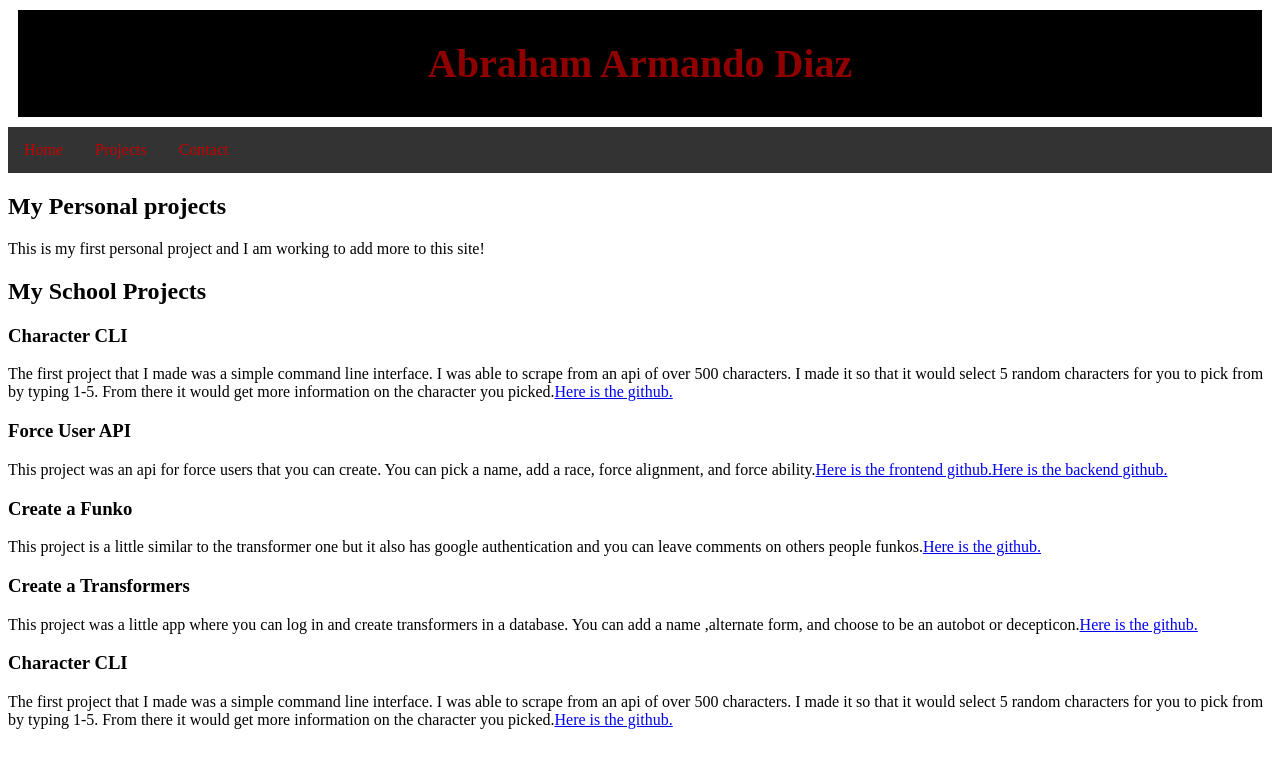
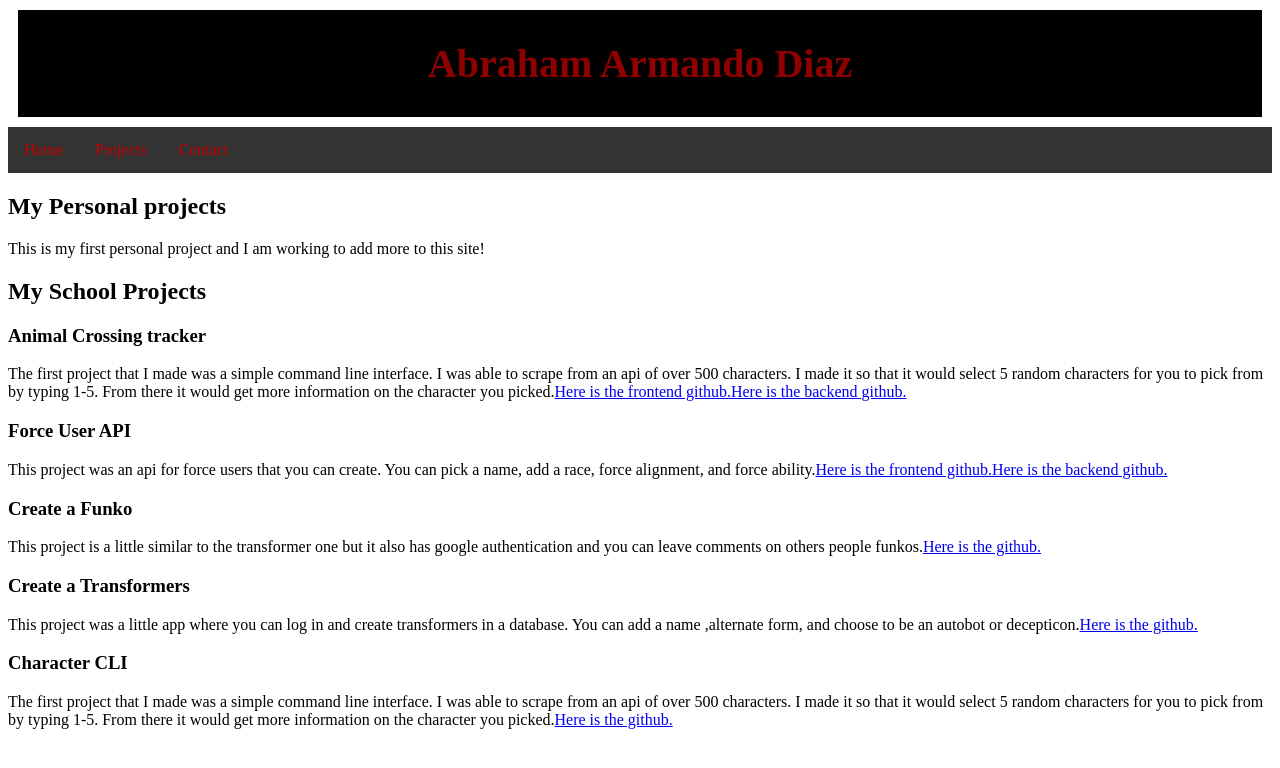
Before and after one commit to abdiaz2018/my-portfolio, a React (Create React App) app: page /projects in a window 1280 px wide. Shown: the top 768 px of the page. Built offline with nearby package versions, Linux system fonts and the light colour scheme; the HTML template or start-up script is replaced by a standard one.

Commit message:
adding project

```diff
--- a/src/projects.js
+++ b/src/projects.js
@@ -10,10 +10,11 @@ class Projects extends Component {
                 </p>
                 <h2>My School Projects</h2>
                 <div class="project">
-                    <h3>Character CLI</h3>
+                    <h3>Animal Crossing tracker</h3>
                     <p>
                         The first project that I made was a simple command line interface. I was able to scrape from an api of over 500 characters. I made it so that it would select 5 random characters for you to pick from by typing 1-5. From there it would get more information on the character you picked.
-                        <a href="https://github.com/abdiaz2018/characterbioCLI" target="_blank" rel="noreferrer noopener">Here is the github.</a>
+                        <a href="https://github.com/abdiaz2018/frontend-animal-cross-checker" target="_blank" rel="noreferrer noopener">Here is the frontend github.</a>
+                        <a href="https://github.com/abdiaz2018/backend-animal-cross-checker" target="_blank" rel="noreferrer noopener">Here is the backend github.</a>
                     </p>
                 </div>
 
```
